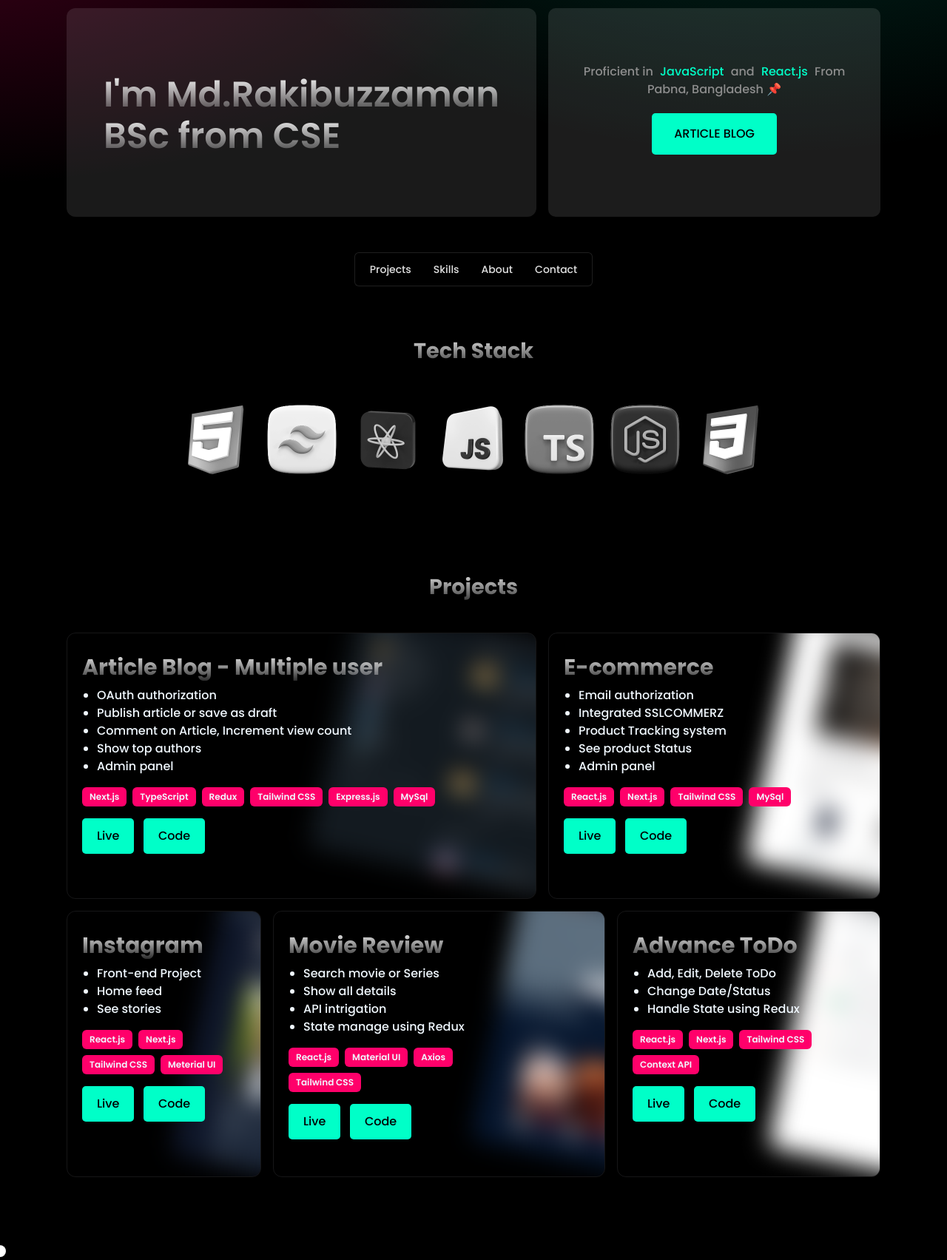
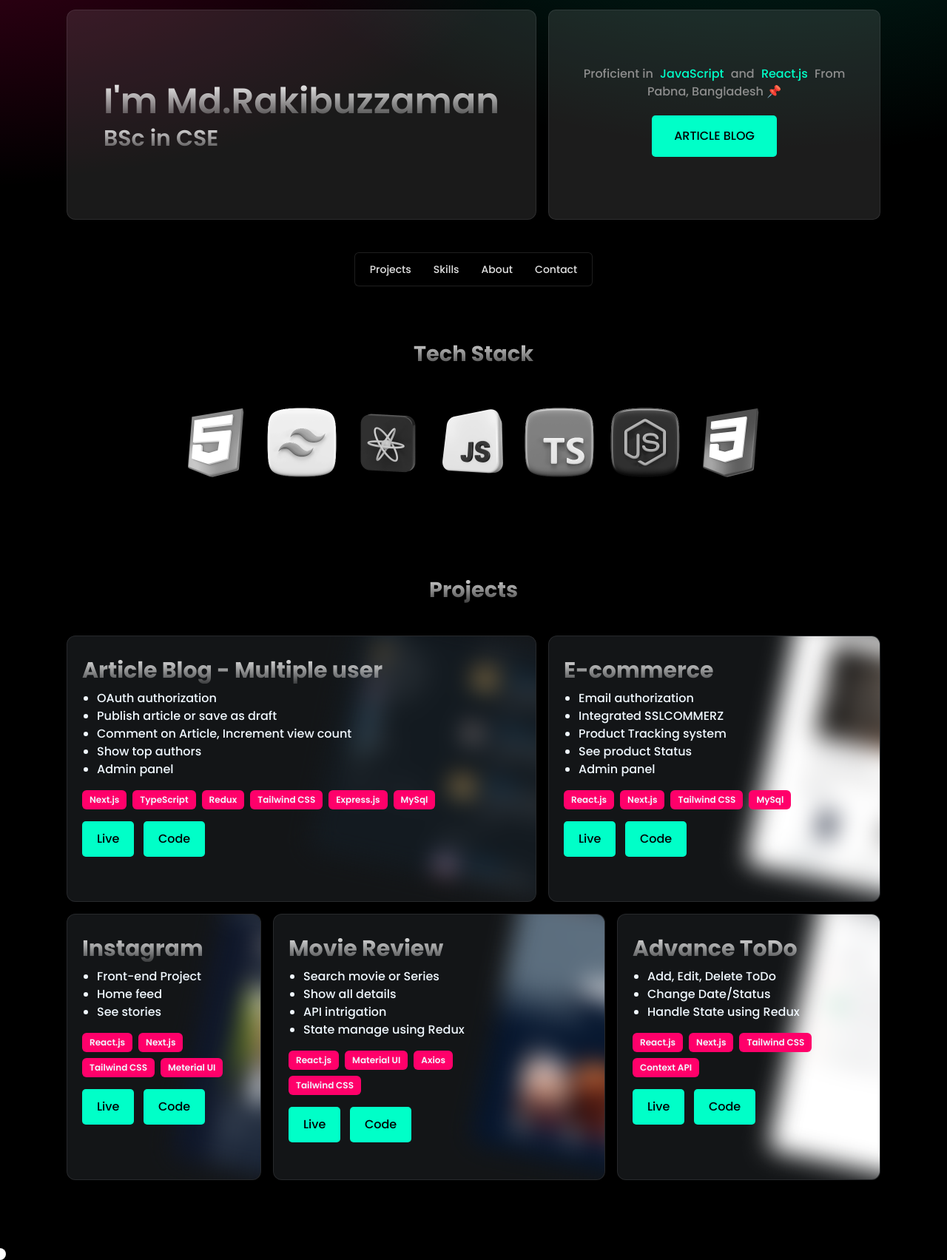
Before and after one commit to mohammedrakib944/animation-portfolio, a plain HTML site: page index.html in a window 1280 px wide. Shown: the part 403-2106 px from the top of the page at 74% size. Drawn offline with nearby package versions, Linux system fonts and the light colour scheme; a script that the page names is missing.

Commit message:
polished

```diff
--- a/css/style.css
+++ b/css/style.css
@@ -143,8 +143,7 @@ body {
   margin: 0 auto;
 }
 .project-card {
-  width: 600px;
-  height: 400px;
+  background: rgb(26 29 31 / 75%);
 }
 .card-stack {
   margin-top: 10px;
--- a/index.html
+++ b/index.html
@@ -30,11 +30,14 @@
       >
         <img
           src="./assets/rakib.jpg"
-          class="profile-image col-span-12 lg:col-span-4"
+          class="profile-image col-span-12 lg:col-span-4 border border-gray-300/10"
           id="profile"
           alt=""
         />
-        <div class="hero-wrapper col-span-12 lg:col-span-8" id="bounce_text">
+        <div
+          class="hero-wrapper col-span-12 lg:col-span-8 border border-gray-300/10"
+          id="bounce_text"
+        >
           <br />
           <br />
           <br />
@@ -50,16 +53,18 @@
           </h1>
         </div>
         <div
-          class="col-span-12 lg:col-span-7 rounded-xl bg-white/10 p-6 flex items-center justify-center"
+          class="col-span-12 lg:col-span-7 rounded-xl bg-white/10 p-6 flex items-center justify-center border border-gray-300/10"
           id="about"
         >
-          <h3 class="text-2xl lg:text-5xl font-semibold mt-2">
-            <p class="clip-text">I'm Md.Rakibuzzaman</p>
-            <p class="text-gray-400 clip-text mt-2">BSc from CSE</p>
+          <h3 class="font-semibold mt-2">
+            <p class="clip-text text-2xl lg:text-5xl">I'm Md.Rakibuzzaman</p>
+            <p class="text-gray-400 clip-text mt-2 text-2xl lg:text-3xl">
+              BSc in CSE
+            </p>
           </h3>
         </div>
         <div
-          class="col-span-12 lg:col-span-5 hero-links text-center"
+          class="col-span-12 lg:col-span-5 hero-links text-center border border-gray-300/10"
           id="hero_links"
         >
           <p class="hero-text">
@@ -119,7 +124,7 @@
       <h3 class="clip-text title">Projects</h3>
       <div class="pt-10 grid grid-cols-12 gap-4 px-4 lg:px-0">
         <div
-          class="col-span-12 lg:col-span-7 h-[430px] lg:h-[360px] relative border border-gray-300/10 rounded-xl overflow-hidden group"
+          class="project-card col-span-12 lg:col-span-7 h-[430px] lg:h-[360px] relative border border-gray-300/10 rounded-xl overflow-hidden group"
           id="blog_site"
         >
           <img
@@ -161,7 +166,7 @@
           </div>
         </div>
         <div
-          class="col-span-12 lg:col-span-5 h-[360px] relative border border-gray-300/10 rounded-xl overflow-hidden group"
+          class="project-card col-span-12 lg:col-span-5 h-[360px] relative border border-gray-300/10 rounded-xl overflow-hidden group"
           id="ecommerce"
         >
           <img
@@ -199,7 +204,7 @@
           </div>
         </div>
         <div
-          class="col-span-12 lg:col-span-3 h-[360px] relative border border-gray-300/10 rounded-xl overflow-hidden group"
+          class="project-card col-span-12 lg:col-span-3 h-[360px] relative border border-gray-300/10 rounded-xl overflow-hidden group"
           id="instagram"
         >
           <img
@@ -235,7 +240,7 @@
           </div>
         </div>
         <div
-          class="col-span-12 lg:col-span-5 h-[360px] relative border border-gray-300/10 rounded-xl overflow-hidden group"
+          class="project-card col-span-12 lg:col-span-5 h-[360px] relative border border-gray-300/10 rounded-xl overflow-hidden group"
           id="movie"
         >
           <img
@@ -272,7 +277,7 @@
           </div>
         </div>
         <div
-          class="col-span-12 lg:col-span-4 h-[360px] relative border border-gray-300/10 rounded-xl overflow-hidden group"
+          class="project-card col-span-12 lg:col-span-4 h-[360px] relative border border-gray-300/10 rounded-xl overflow-hidden group"
           id="todo"
         >
           <img
--- a/js/gsap-config.js
+++ b/js/gsap-config.js
@@ -59,7 +59,7 @@ gsap.to("#ecommerce", {
 gsap.to("#instagram", {
   y: 0,
   opacity: 1,
-  delay: 2,
+  delay: 1.5,
   scrollTrigger: {
     trigger: "#instagram",
   },
@@ -67,7 +67,7 @@ gsap.to("#instagram", {
 gsap.to("#movie", {
   y: 0,
   opacity: 1,
-  delay: 1,
+  delay: 0.8,
   scrollTrigger: {
     trigger: "#movie",
   },
@@ -75,7 +75,7 @@ gsap.to("#movie", {
 gsap.to("#todo", {
   y: 0,
   opacity: 1,
-  delay: 1.5,
+  delay: 1.2,
   scrollTrigger: {
     trigger: "#todo",
   },
```
